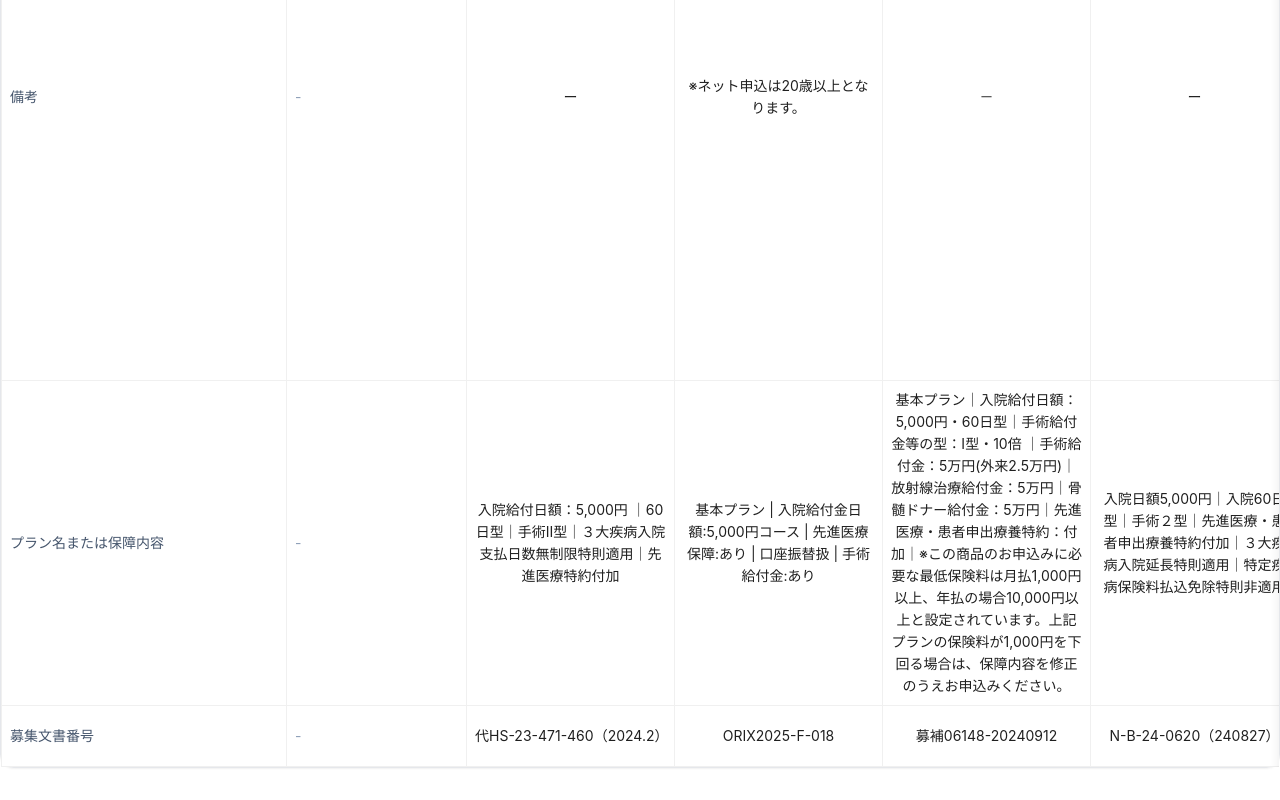
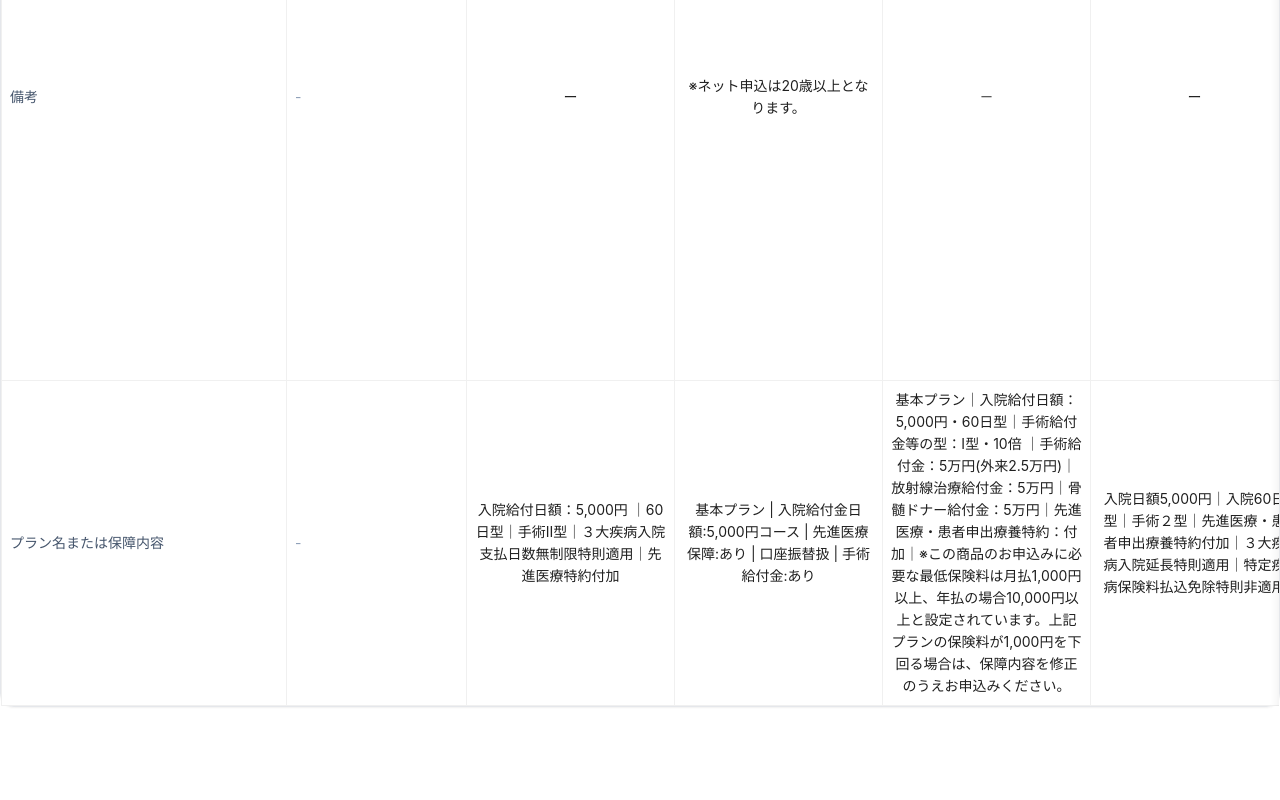
Before and after one commit to x-ichirou-x/hyakkei, a Next.js app: page /medicalPlanAdvisor in a window 1280 px wide. Shown: the part 3657-4457 px from the top of the page. After the commit the page ends 4396 px from the top, so only its background shows below. Built offline with nearby package versions, Linux system fonts and the light colour scheme.

Commit message:
診断をより改善

```diff
--- a/app/api/medical/diagnose/route.ts
+++ b/app/api/medical/diagnose/route.ts
@@ -205,7 +205,7 @@ function createPrompt(selections: Record<string, string[] | null | undefined>, a
     includedRiders: inferIncludedRiders(p)
   }))
 
-  return `以下は医療保険の商品一覧（20件）です。ユーザーの希望に適合する商品だけを 3〜6 件選び、厳密な JSON のみを出力してください。
+  return `以下は医療保険の商品一覧（20件）です。ユーザーの希望に適合する商品だけを 3〜6 件選び、厳密な JSON のみを出力してください。可能なら 4〜5 件の選定を優先してください（3 未満や 6 超は不可）。
 
 【ユーザー希望（AI条件）】
 ${JSON.stringify(criteria)}
@@ -218,7 +218,7 @@ ${JSON.stringify(products)}
 【出力仕様（厳守）】
 1) JSONのみを出力する（説明や前後文は絶対に書かない）
 2) 形式: {"productIds": string[], "aiCriteria": AiCriteria, "rationale": string}
-3) productIds は上の一覧の productId のみを使用し、重複なし、かつ長さは3〜6
+3) productIds は上の一覧の productId のみを使用し、重複なし、かつ長さは3〜6（可能なら4〜5件を優先）
 4) 全件一致や0件を避ける。適合度の高いものから選ぶ
 5) aiCriteria は上記希望を再掲・補足（省略可のキーは省略可）
 6) rationale には短い理由を日本語で記述
--- a/app/medicalPlanAdvisor/page.tsx
+++ b/app/medicalPlanAdvisor/page.tsx
@@ -1111,18 +1111,7 @@ function ComparisonTable({
     return val || 'ー'
   }
 
-  // 募集文書番号（CSV 72行）
-  const docNumberCsvLine: string = '募集文書番号,,代HS-23-471-460（2024.2）,ORIX2025-F-018,募補06148-20240912,N-B-24-0620（240827）,HP-M311-768-25049059(2025.4.1),2-2023-295(2024.3.15),募資S-2307-343-DB,LN_BB_PBD-678 (有効期限：2027/6/30) ,FLI-C20491-2412,ORIX2025-F-018,LN_BB_ZNP-47(有効期限：2026/9/30),個-900-24-897(2025/3/31),2-2023-298(2024.3.15),2024 - H - 0264　( 2024/07/11 - 2026/07/31 ),(登)B24N1066（2024.6.21）,2311-KL08-H0293,2311-KL08-H0293,HL-P-B1-24-00828（使用期限：2025.10.31）,AFH234-2023-0578 9月15日(250915),HP-M341-768-25049059(2025.4.1)'
-
-  const getDocNumberCell = (productName: string): string => {
-    const csvName = canonicalName(productName)
-    const idx = csvProductOrder.indexOf(csvName)
-    if (idx < 0) return "-"
-    const cols = splitCsvLine(docNumberCsvLine)
-    const raw = (cols[2 + idx] ?? '').trim()
-    const val = raw.replace(/^\"|\"$/g, '').trim()
-    return val || 'ー'
-  }
+  // 募集文書番号は非表示（利用しない）
 
   const formatPayingPeriod = (value: string): string => {
     if (!value) return "-"
@@ -1484,12 +1473,7 @@ function ComparisonTable({
       align: "center",
       render: (p) => (<span className="whitespace-pre-line">{getPlanNameOrCoverageCell(p.productName)}</span>)
     },
-    {
-      key: "docNumber",
-      label: "募集文書番号",
-      align: "center",
-      render: (p) => getDocNumberCell(p.productName)
-    },
+    // 募集文書番号 行は非表示化
     {
       key: "apply",
       label: "見積り・申込み",
@@ -1551,8 +1535,7 @@ function ComparisonTable({
     "加入年齢",
     "申込方法",
     "備考",
-    "プラン名または保障内容",
-    "募集文書番号"
+    "プラン名または保障内容"
   ]
 
   const rowByLabel = new Map(rows.map(r => [r.label, r]))
```
